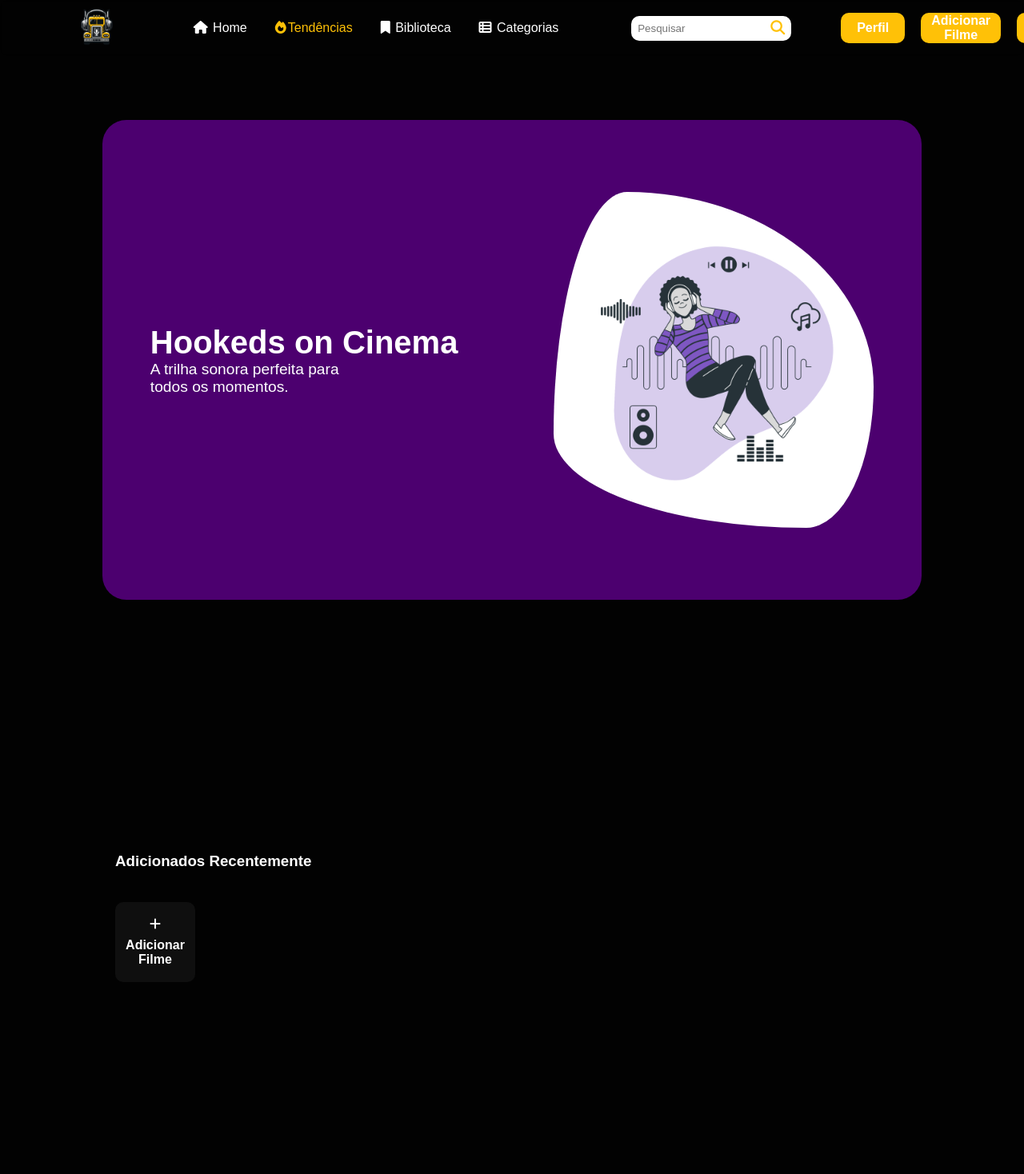
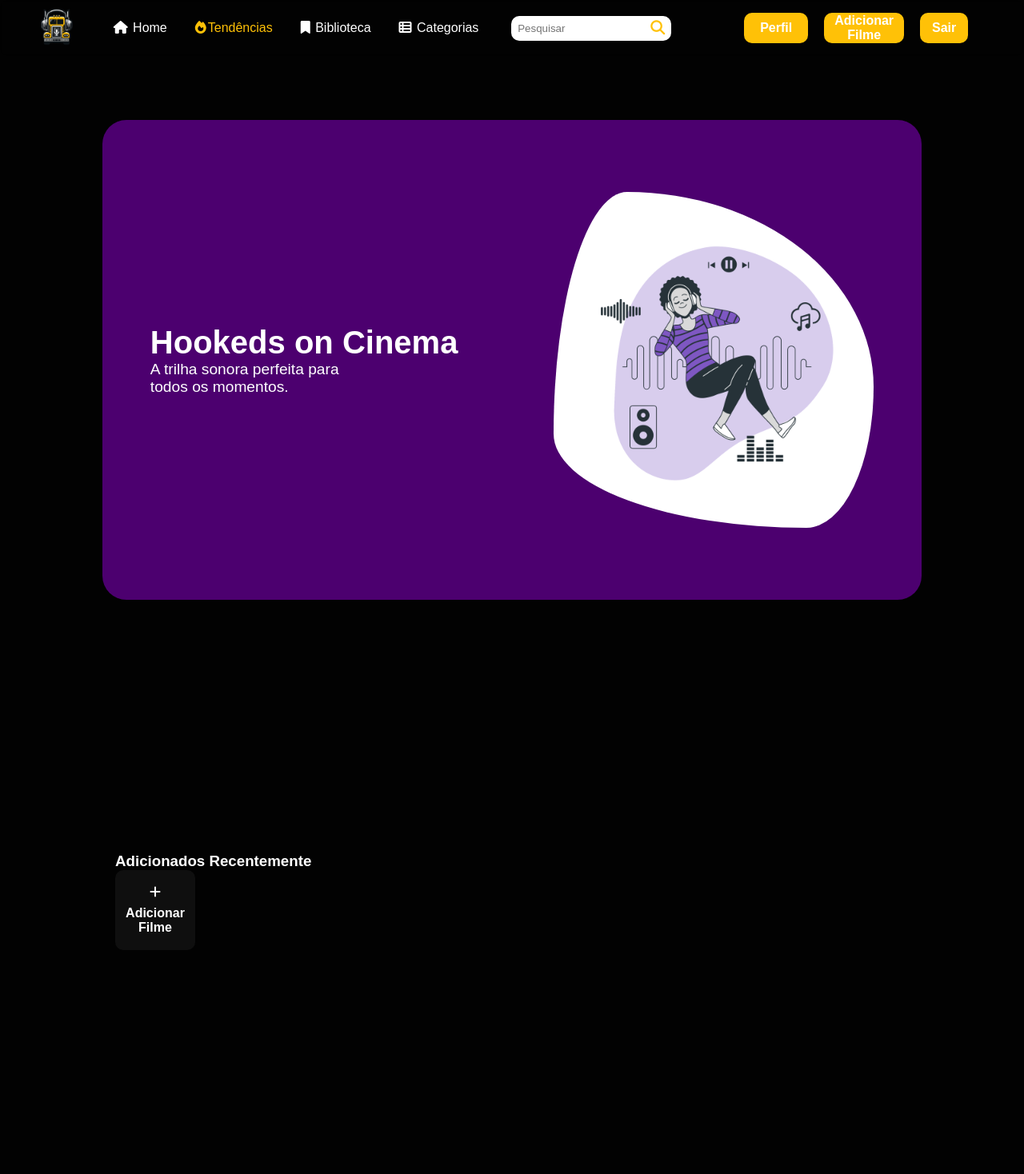
Before and after one commit to vitinn12/Projeto-hookeds-on-cinema, a Django app: page /home/ in a window 1280 px wide. Shown: the top 1468 px of the page at 80% size. Run offline with Django 5.2, Linux system fonts and the light colour scheme; the visitor is signed in with stand-in values (Sample User, id 1); data that the repository does not hold is empty; some libraries are stand-ins or nearby versions.

Commit message:
ajustando a proporção do cabeçalho

```diff
--- a/core/static/css/home.css
+++ b/core/static/css/home.css
@@ -84,8 +84,7 @@ main img {
   text-decoration: none;
   transition: 0.6s all;
   border-radius: 10px;
-  position: relative;
-  top: 40px;
+
 }
 .adicionar-playlist:hover {
   scale: 1.06;
--- a/core/static/css/index.css
+++ b/core/static/css/index.css
@@ -118,7 +118,7 @@ header .menu a i {
 .input_perfil {
   display: flex;
   align-items: center;
-  width: 400px;
+  width: 600px;
 }
 
 .search-perfil {
```
